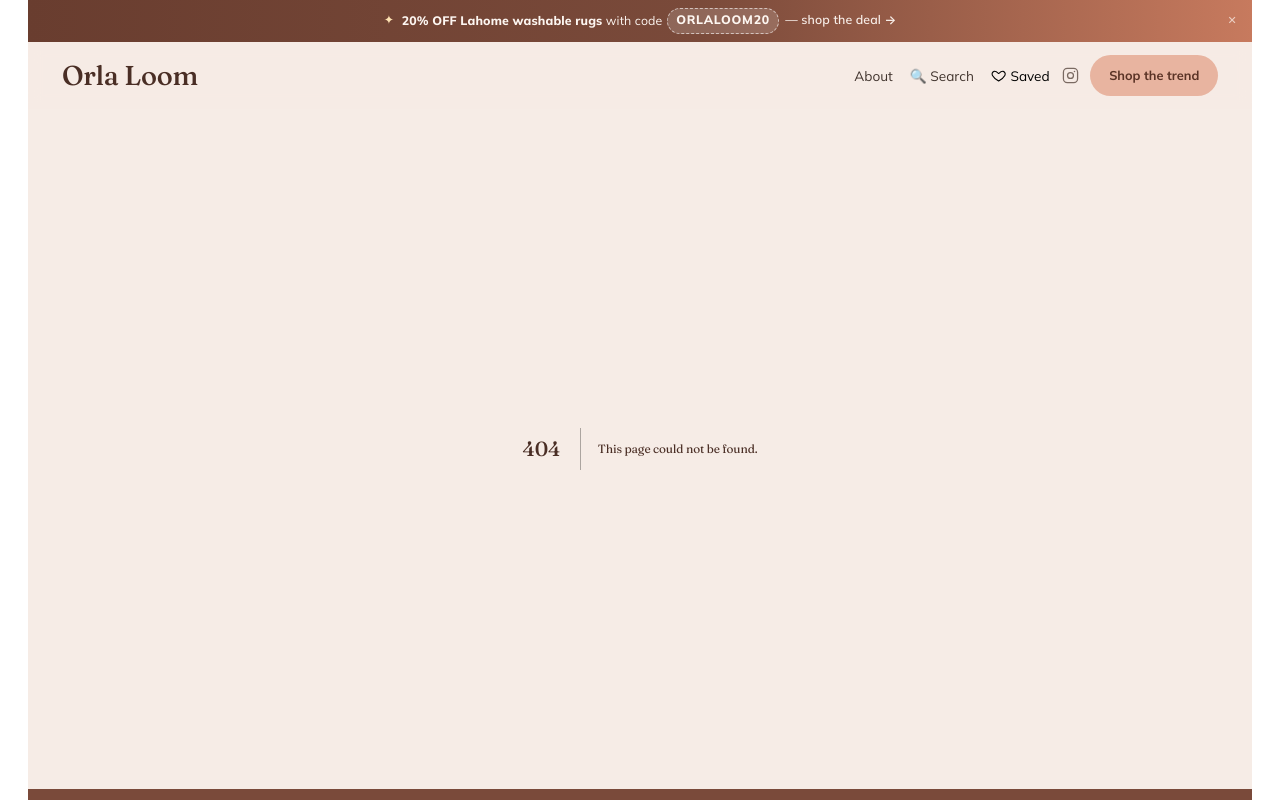
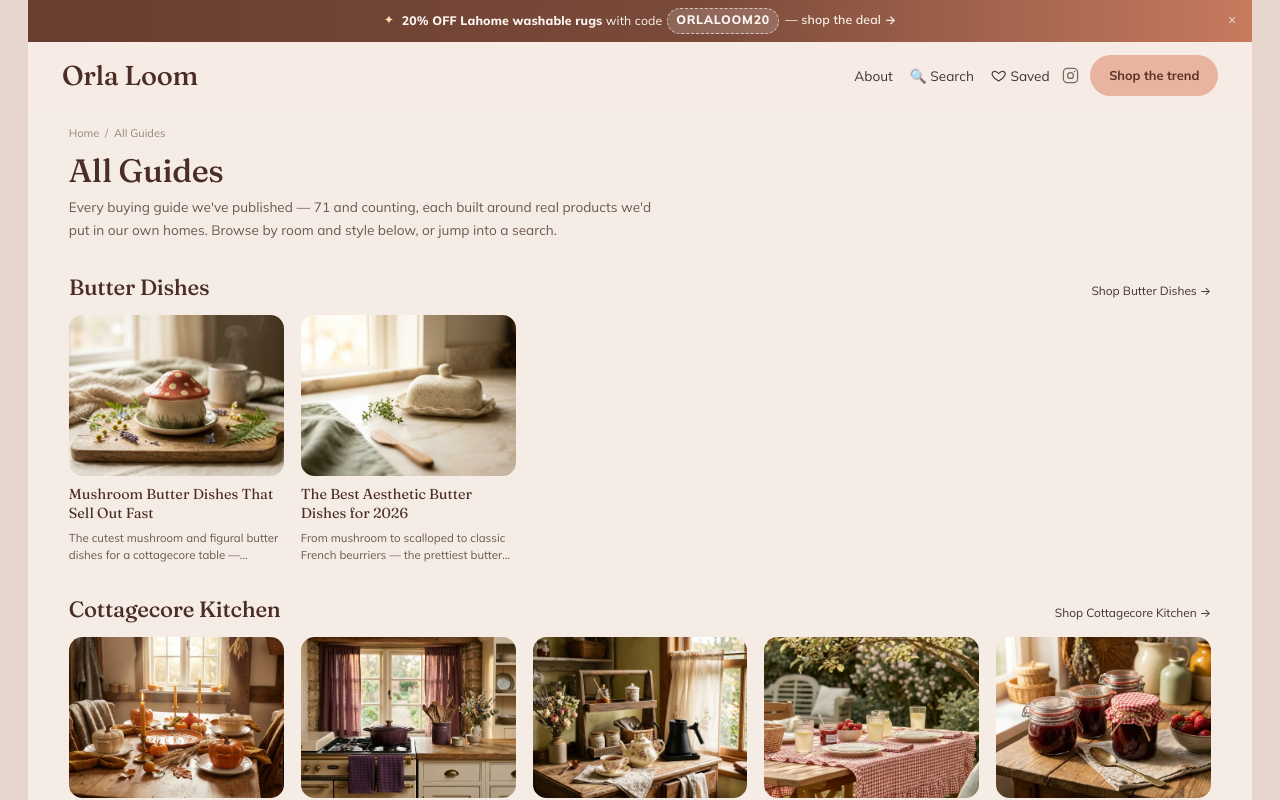
Before and after one commit to Arash8382/orlaloom, a Next.js app: page /blog in a window 1280 px wide. Before the commit this address had no page. Shown: the top 800 px of the page. Built offline with nearby package versions, Linux system fonts and the light colour scheme.

Commit message:
Add /blog all-guides index page

```diff
--- /dev/null
+++ b/app/blog/page.js
@@ -0,0 +1,189 @@
+import Link from "next/link";
+import { site, categories } from "../../lib/site";
+import { getAllPosts } from "../../lib/posts";
+
+export const metadata = {
+  title: "All Guides — Cottagecore Home & Décor",
+  description:
+    "Every Orla Loom buying guide in one place — cottagecore kitchen, rugs, glassware, candles, retro appliances, textiles and more. Real products, honest picks.",
+  alternates: { canonical: "/blog" },
+  openGraph: {
+    title: `All Guides — ${site.name}`,
+    description: "Every Orla Loom cottagecore buying guide in one place.",
+    url: `${site.url}/blog`,
+  },
+};
+
+export default function BlogIndexPage() {
+  const posts = getAllPosts();
+  const url = `${site.url}/blog`;
+
+  const byCat = categories
+    .map((c) => ({ cat: c, posts: posts.filter((p) => p.category === c.slug) }))
+    .filter((g) => g.posts.length > 0);
+  const uncategorized = posts.filter(
+    (p) => !categories.some((c) => c.slug === p.category)
+  );
+
+  const jsonLd = {
+    "@context": "https://schema.org",
+    "@graph": [
+      {
+        "@type": "CollectionPage",
+        "@id": url,
+        name: `All Guides — ${site.name}`,
+        description: metadata.description,
+        url,
+      },
+      {
+        "@type": "BreadcrumbList",
+        itemListElement: [
+          { "@type": "ListItem", position: 1, name: "Home", item: site.url },
+          { "@type": "ListItem", position: 2, name: "All Guides", item: url },
+        ],
+      },
+      {
+        "@type": "ItemList",
+        itemListElement: posts.map((p, i) => ({
+          "@type": "ListItem",
+          position: i + 1,
+          name: p.title,
+          url: `${site.url}/blog/${p.slug}`,
+        })),
+      },
+    ],
+  };
+
+  const cardStyle = {
+    display: "grid",
+    gridTemplateColumns: "repeat(auto-fill, minmax(240px, 1fr))",
+    gap: "22px 20px",
+    marginTop: 16,
+  };
+
+  return (
+    <>
+      <script
+        type="application/ld+json"
+        dangerouslySetInnerHTML={{ __html: JSON.stringify(jsonLd) }}
+      />
+      <div className="container" style={{ paddingTop: 18, paddingBottom: 48 }}>
+        <div className="breadcrumb">
+          <Link href="/">Home</Link> &nbsp;/&nbsp; All Guides
+        </div>
+        <h1
+          style={{
+            fontFamily: "var(--serif)",
+            fontSize: "clamp(26px,3.6vw,38px)",
+            color: "var(--head)",
+            margin: "10px 0 0",
+          }}
+        >
+          All Guides
+        </h1>
+        <p style={{ color: "var(--muted-2)", maxWidth: "72ch", marginTop: 10, lineHeight: 1.65 }}>
+          Every buying guide we&apos;ve published — {posts.length} and counting, each built
+          around real products we&apos;d put in our own homes. Browse by room and style below,
+          or jump into a <Link href="/search">search</Link>.
+        </p>
+
+        {byCat.map(({ cat, posts: catPosts }) => (
+          <section key={cat.slug} style={{ marginTop: 40 }}>
+            <div style={{ display: "flex", alignItems: "baseline", justifyContent: "space-between", gap: 12 }}>
+              <h2
+                style={{
+                  fontFamily: "var(--serif)",
+                  fontSize: "clamp(20px,2.6vw,26px)",
+                  color: "var(--head)",
+                  margin: 0,
+                }}
+              >
+                {cat.name}
+              </h2>
+              <Link href={`/category/${cat.slug}`} style={{ fontSize: 14, whiteSpace: "nowrap" }}>
+                Shop {cat.name} →
+              </Link>
+            </div>
+            <div style={cardStyle}>
+              {catPosts.map((p) => (
+                <Link key={p.slug} href={`/blog/${p.slug}`} className="catcard">
+                  {p.cover ? (
+                    // eslint-disable-next-line @next/next/no-img-element
+                    <img
+                      src={p.cover}
+                      alt={p.title}
+                      loading="lazy"
+                      style={{
+                        width: "100%",
+                        aspectRatio: "4 / 3",
+                        objectFit: "cover",
+                        borderRadius: 16,
+                        display: "block",
+                      }}
+                    />
+                  ) : (
+                    <div
+                      style={{
+                        width: "100%",
+                        aspectRatio: "4 / 3",
+                        borderRadius: 16,
+                        background: "var(--card)",
+                      }}
+                    />
+                  )}
+                  <div style={{ marginTop: 10, fontFamily: "var(--serif)", fontSize: 17, color: "var(--head)", lineHeight: 1.35 }}>
+                    {p.title}
+                  </div>
+                  {p.description && (
+                    <div
+                      style={{
+                        marginTop: 6,
+                        fontSize: 13.5,
+                        color: "var(--muted-2)",
+                        lineHeight: 1.5,
+                        display: "-webkit-box",
+                        WebkitLineClamp: 2,
+                        WebkitBoxOrient: "vertical",
+                        overflow: "hidden",
+                      }}
+                    >
+                      {p.description}
+                    </div>
+                  )}
+                </Link>
+              ))}
+            </div>
+          </section>
+        ))}
+
+        {uncategorized.length > 0 && (
+          <section style={{ marginTop: 40 }}>
+            <h2 style={{ fontFamily: "var(--serif)", fontSize: "clamp(20px,2.6vw,26px)", color: "var(--head)", margin: 0 }}>
+              More Guides
+            </h2>
+            <div style={cardStyle}>
+              {uncategorized.map((p) => (
+                <Link key={p.slug} href={`/blog/${p.slug}`} className="catcard">
+                  {p.cover ? (
+                    // eslint-disable-next-line @next/next/no-img-element
+                    <img
+                      src={p.cover}
+                      alt={p.title}
+                      loading="lazy"
+                      style={{ width: "100%", aspectRatio: "4 / 3", objectFit: "cover", borderRadius: 16, display: "block" }}
+                    />
+                  ) : (
+                    <div style={{ width: "100%", aspectRatio: "4 / 3", borderRadius: 16, background: "var(--card)" }} />
+                  )}
+                  <div style={{ marginTop: 10, fontFamily: "var(--serif)", fontSize: 17, color: "var(--head)", lineHeight: 1.35 }}>
+                    {p.title}
+                  </div>
+                </Link>
+              ))}
+            </div>
+          </section>
+        )}
+      </div>
+    </>
+  );
+}
```
